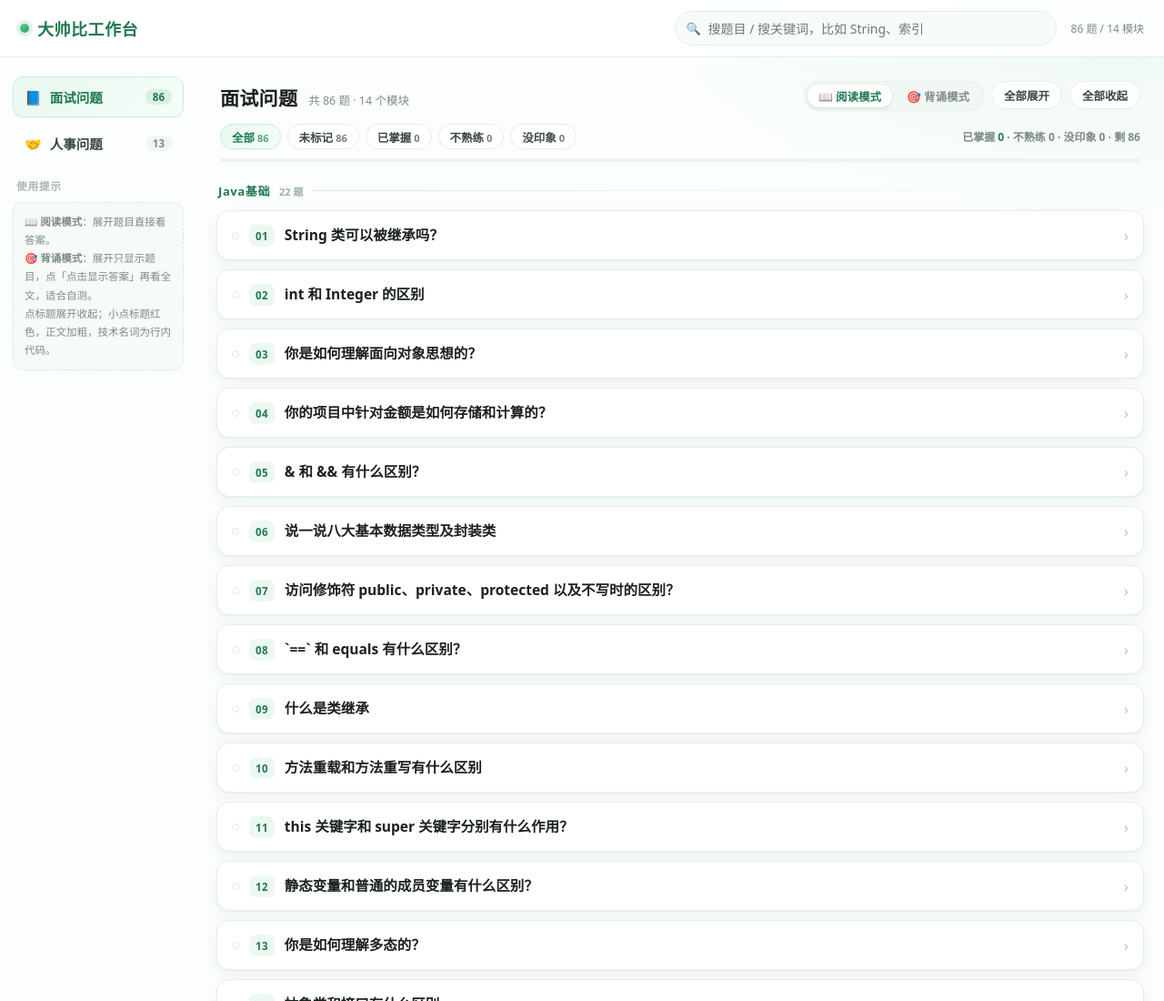
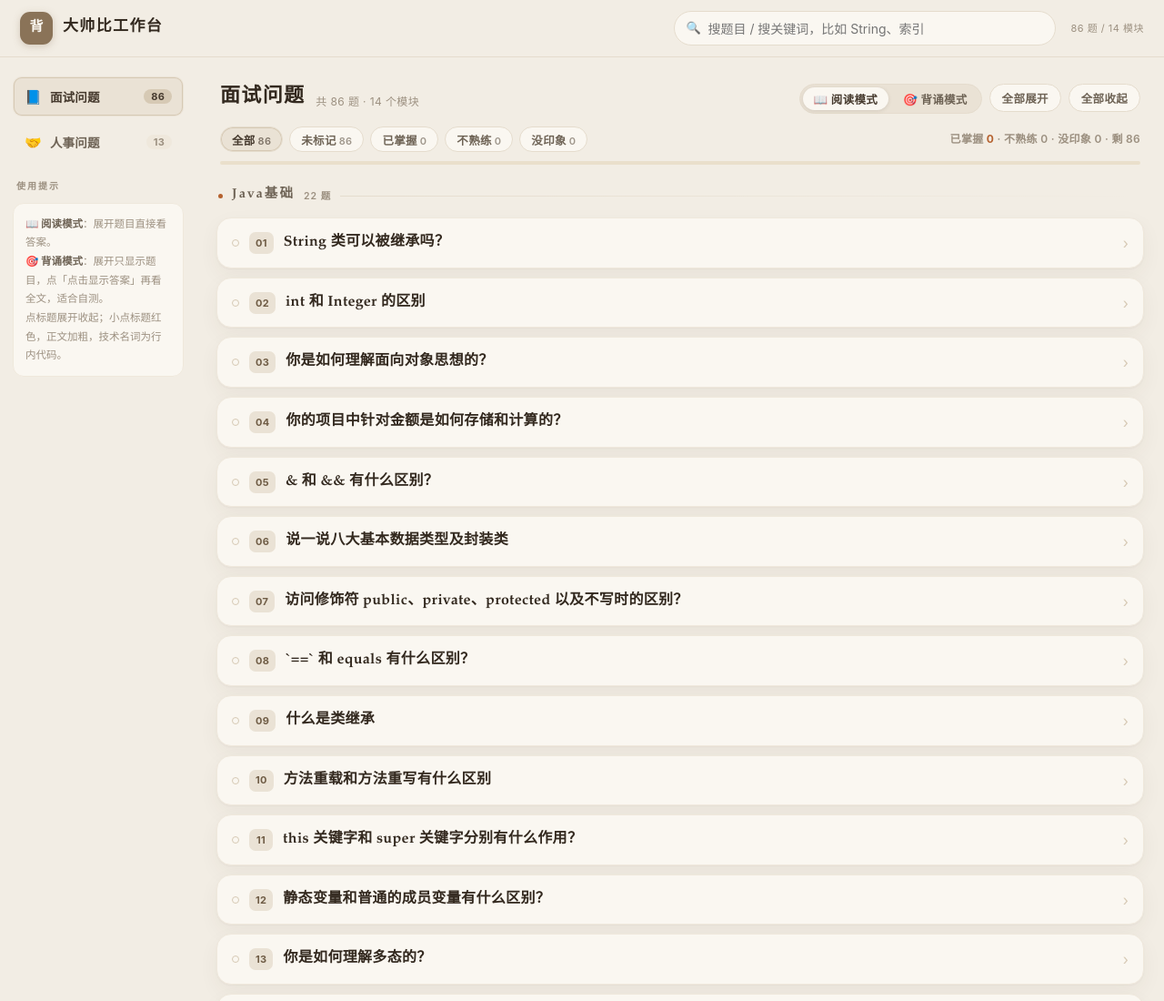
Before and after one commit to hualiqiogn/workbench, a plain HTML site: page index.html in a window 1280 px wide. Shown: the top 1100 px of the page at 91% size. Drawn offline with Linux system fonts and the light colour scheme.

Commit message:
update index.html

```diff
--- a/index.html
+++ b/index.html
@@ -3,70 +3,81 @@
 <head>
 <meta charset="UTF-8">
 <meta name="viewport" content="width=device-width, initial-scale=1.0, viewport-fit=cover">
-<meta name="theme-color" content="#f6fbf8">
+<meta name="theme-color" content="#F2EDE4">
 <link rel="manifest" href="manifest.json">
 <link rel="apple-touch-icon" href="icons/icon-192.png">
 <link rel="icon" href="icons/icon-192.png">
 <title>大帅比工作台</title>
 <style>
 :root{
-  --green:#2f9e68;
-  --green-d:#1f7a4f;
-  --ink:#1b211e;
-  --ink-2:#3a4740;
-  --muted:#7c8b83;
-  --line:#e3efe8;
-  --card:#ffffff;
-  --red:#cf3f3f;
-  --code-bg:#eaf2fd;
-  --code-fg:#1a5fa8;
-  --radius:14px;
-  --shadow:0 1px 2px rgba(24,64,44,.04), 0 6px 18px rgba(24,64,44,.05);
+  --oat:#F2EDE4;
+  --cream:#FAF7F1;
+  --sand:#EAE2D5;
+  --clay:#D6C9B4;
+  --ink:#33291F;
+  --ink-2:#6E6355;
+  --muted:#9C9080;
+  --line:#E5DCCD;
+  --line-soft:#EFE8DC;
+  --viz:#B5622F;
+  --crimson:#A6503C;
+  --amber:#B08A4A;
+  --olive:#77805C;
+  --cocoa:#463A2E;
+  --umber:#8A7358;
+  --umber-d:#6F5C45;
+  --code-bg:#EFE7D8;
+  --code-fg:#8A5A2B;
+  --radius:16px;
+  --shadow:0 1px 2px rgba(70,58,46,.04), 0 8px 22px rgba(70,58,46,.05);
+  --serif:"Iowan Old Style","Palatino Linotype",Palatino,Georgia,"Source Han Serif SC","Songti SC",STSong,SimSun,serif;
+  --sans:-apple-system,BlinkMacSystemFont,"Segoe UI",Roboto,"Helvetica Neue",Arial,"PingFang SC","Microsoft YaHei",sans-serif;
 }
 *{box-sizing:border-box;-webkit-tap-highlight-color:transparent}
 html,body{margin:0;padding:0}
 body{
-  font-family:"Microsoft YaHei","PingFang SC","Hiragino Sans GB","Source Han Sans SC",system-ui,sans-serif;
+  font-family:var(--sans);
   color:var(--ink);
-  background:
-    radial-gradient(1200px 500px at 12% -10%, #e8f7ee 0%, rgba(232,247,238,0) 62%),
-    radial-gradient(900px 420px at 96% 0%, #eef8f3 0%, rgba(238,248,243,0) 58%),
-    #fbfefc;
+  background:var(--oat);
   min-height:100vh;
   font-size:15px;
+  line-height:1.65;
   -webkit-font-smoothing:antialiased;
 }
 .topbar{
   position:sticky; top:0; z-index:50;
   display:flex; align-items:center; gap:16px;
   padding:12px 22px;
-  background:rgba(255,255,255,.86);
+  background:rgba(242,237,228,.88);
   backdrop-filter:blur(14px);
   border-bottom:1px solid var(--line);
 }
 .brand{
-  display:flex; align-items:center; gap:9px;
-  font-size:18px; font-weight:800; letter-spacing:.5px;
-  color:var(--green-d); white-space:nowrap;
+  display:flex; align-items:center; gap:11px;
+  font-family:var(--serif);
+  font-size:17px; font-weight:700; letter-spacing:.08em;
+  color:var(--ink); white-space:nowrap;
 }
-.brand .dot{
-  width:10px;height:10px;border-radius:50%;
-  background:linear-gradient(135deg,#5ccf95,#2f9e68);
-  box-shadow:0 0 0 4px rgba(47,158,104,.14);
+.brand .sq{
+  width:36px; height:36px; border-radius:11px;
+  background:var(--umber); color:#FBF8F2;
+  display:flex; align-items:center; justify-content:center;
+  font-size:15px; letter-spacing:0;
+  box-shadow:0 2px 9px rgba(138,115,88,.3);
 }
 .searchbox{flex:1; max-width:420px; margin-left:auto; position:relative}
 .searchbox input{
   width:100%; height:38px; padding:0 14px 0 36px;
   border:1px solid var(--line); border-radius:999px;
-  background:#f7fbf9; color:var(--ink); font-size:14px;
+  background:var(--cream); color:var(--ink); font-size:14px;
   outline:none; transition:.18s; font-family:inherit;
 }
-.searchbox input:focus{background:#fff;border-color:#b9e2cb;box-shadow:0 0 0 3px rgba(47,158,104,.1)}
+.searchbox input:focus{background:#fff; border-color:var(--clay); box-shadow:0 0 0 3px rgba(138,115,88,.12)}
 .searchbox .ico{
   position:absolute; left:13px; top:50%; transform:translateY(-50%);
   color:var(--muted); font-size:13px; pointer-events:none;
 }
-.topbar .hint{font-size:12px;color:var(--muted);white-space:nowrap}
+.topbar .hint{font-size:11px; color:var(--muted); white-space:nowrap; letter-spacing:.5px}
 
 .layout{display:flex; align-items:flex-start; max-width:1500px; margin:0 auto}
 .sidebar{
@@ -80,125 +91,129 @@ body{
 .nav-item{
   display:flex; align-items:center; gap:9px;
   width:100%; padding:11px 12px;
-  border:1px solid transparent; border-radius:11px;
+  border:1px solid transparent; border-radius:10px;
   background:transparent; cursor:pointer;
-  font-family:inherit; font-size:14.5px; font-weight:700; color:var(--ink-2);
-  text-align:left; transition:.16s;
+  font-family:inherit; font-size:13.5px; font-weight:600; color:var(--ink-2);
+  letter-spacing:.2px; text-align:left; transition:.18s;
 }
-.nav-item:hover{background:#f0f8f3}
+.nav-item:hover{background:var(--sand)}
 .nav-item .ic{font-size:15px}
 .nav-item em{
-  margin-left:auto; font-style:normal; font-size:11.5px; font-weight:700;
-  color:var(--muted); background:#f1f7f3; border-radius:999px; padding:1px 8px;
+  margin-left:auto; font-style:normal; font-size:11px; font-weight:700;
+  color:var(--muted); background:var(--line-soft); border-radius:999px; padding:1px 8px;
 }
 .nav-item.active{
-  background:linear-gradient(135deg,#e9f8ef,#f4fdf8);
-  border-color:#cdebda; color:var(--green-d);
-  box-shadow:0 1px 2px rgba(24,64,44,.04);
+  background:var(--sand); color:var(--cocoa);
+  box-shadow:inset 0 0 0 1px var(--clay);
 }
-.nav-item.active em{background:#d8f0e2;color:var(--green-d)}
-.side-sep{margin:16px 4px 10px; font-size:11.5px; font-weight:700; color:#a7b6ad; letter-spacing:1px}
+.nav-item.active em{background:var(--clay); color:var(--cocoa)}
+.side-sep{margin:18px 4px 10px; font-size:10px; font-weight:600; color:var(--muted); letter-spacing:2px}
 .side-tip{
-  margin-top:8px; padding:11px 12px; border-radius:11px;
-  background:#f6fbf8; border:1px dashed #d9e9e0;
-  font-size:11.5px; line-height:1.75; color:var(--muted);
+  margin-top:8px; padding:12px 13px; border-radius:12px;
+  background:var(--cream); border:1px solid var(--line-soft);
+  font-size:11.5px; line-height:1.8; color:var(--muted);
 }
+.side-tip b{color:var(--ink-2)}
 
 .content{flex:1; min-width:0; padding:16px 22px 80px}
 .view-head{
   display:flex; align-items:flex-end; gap:12px; flex-wrap:wrap;
   padding:10px 4px 14px;
 }
-.view-head h1{margin:0; font-size:21px; font-weight:800; color:var(--ink); letter-spacing:.3px}
-.view-head .sub{font-size:12.5px; color:var(--muted); padding-bottom:3px}
+.view-head h1{
+  margin:0; font-family:var(--serif);
+  font-size:22px; font-weight:700; color:var(--ink); letter-spacing:.06em;
+}
+.view-head .sub{font-size:12px; color:var(--muted); padding-bottom:4px; letter-spacing:.4px}
 .tools{margin-left:auto; display:flex; gap:8px}
 .tbtn{
   height:31px; padding:0 13px; border-radius:999px;
-  border:1px solid var(--line); background:#fff; color:var(--ink-2);
-  font-size:12.5px; font-weight:700; cursor:pointer; font-family:inherit;
-  transition:.15s;
+  border:1px solid var(--line); background:var(--cream); color:var(--ink-2);
+  font-size:12.5px; font-weight:600; cursor:pointer; font-family:inherit;
+  letter-spacing:.3px; transition:.15s;
 }
-.tbtn:hover{border-color:#bfe4d2; color:var(--green-d); background:#f6fcf9}
+.tbtn:hover{border-color:var(--clay); color:var(--cocoa); background:var(--sand)}
 
 .modes{
   display:flex; gap:4px; padding:3px;
-  background:#f1f7f3; border:1px solid var(--line); border-radius:999px;
+  background:var(--sand); border:1px solid var(--line); border-radius:999px;
 }
 .mbtn{
   height:25px; padding:0 12px; border:0; border-radius:999px;
-  background:transparent; color:#7f8f86;
-  font-size:12.5px; font-weight:800; cursor:pointer; font-family:inherit;
-  white-space:nowrap; transition:.16s;
+  background:transparent; color:var(--ink-2);
+  font-size:12.5px; font-weight:600; cursor:pointer; font-family:inherit;
+  white-space:nowrap; letter-spacing:.3px; transition:.16s;
 }
-.mbtn:hover{color:var(--green-d)}
+.mbtn:hover{color:var(--cocoa)}
 .mbtn.on{
-  background:#fff; color:var(--green-d);
-  box-shadow:0 1px 3px rgba(24,64,44,.14);
+  background:var(--cream); color:var(--cocoa);
+  box-shadow:0 1px 4px rgba(70,58,46,.14);
 }
 
 /* ===== 三色标记（背诵用） ===== */
 .marks{display:flex; gap:8px; margin:0 0 12px}
 .mk{
   flex:1; height:33px; border-radius:10px;
-  border:1px solid transparent; background:#f7faf9; color:#7c8b83;
-  font-family:inherit; font-size:13px; font-weight:800; letter-spacing:.3px;
+  border:1px solid transparent; background:var(--sand); color:var(--muted);
+  font-family:inherit; font-size:13px; font-weight:700; letter-spacing:.3px;
   cursor:pointer; transition:.15s;
 }
-.mk-red{background:#fdeeee; color:#c94a4a; border-color:#f7d6d6}
-.mk-yellow{background:#fdf7e8; color:#a9770a; border-color:#f4e2bb}
-.mk-green{background:#eaf8f0; color:#1f7a4f; border-color:#cdebda}
+.mk-red{background:#F3E3DD; color:#A6503C; border-color:#E8CFC5}
+.mk-yellow{background:#F3EBD9; color:#8F6E2E; border-color:#E5D6B4}
+.mk-green{background:#E9EDE0; color:#5C6B3D; border-color:#D4DBBF}
 .mk:hover{transform:translateY(-1px)}
 .mk:active{transform:scale(.98)}
-.mk-red.on{background:#d9534f; border-color:#d9534f; color:#fff; box-shadow:0 2px 9px rgba(217,83,79,.28)}
-.mk-yellow.on{background:#e0a723; border-color:#e0a723; color:#fff; box-shadow:0 2px 9px rgba(224,167,35,.28)}
-.mk-green.on{background:#2f9e68; border-color:#2f9e68; color:#fff; box-shadow:0 2px 9px rgba(47,158,104,.28)}
+.mk-red.on{background:var(--crimson); border-color:var(--crimson); color:#FBF8F2; box-shadow:0 2px 9px rgba(166,80,60,.28)}
+.mk-yellow.on{background:var(--amber); border-color:var(--amber); color:#FBF8F2; box-shadow:0 2px 9px rgba(176,138,74,.28)}
+.mk-green.on{background:var(--olive); border-color:var(--olive); color:#FBF8F2; box-shadow:0 2px 9px rgba(119,128,92,.28)}
 
 .q-dot{
   flex:0 0 auto; width:8px; height:8px; border-radius:50%;
-  margin-top:9px; background:#fff; border:1px solid #dde8f3;
+  margin-top:9px; background:var(--cream); border:1px solid var(--clay);
 }
-.q-dot.red{background:#d9534f; border-color:#d9534f}
-.q-dot.yellow{background:#e0a723; border-color:#e0a723}
-.q-dot.green{background:#2f9e68; border-color:#2f9e68}
+.q-dot.red{background:var(--crimson); border-color:var(--crimson)}
+.q-dot.yellow{background:var(--amber); border-color:var(--amber)}
+.q-dot.green{background:var(--olive); border-color:var(--olive)}
 
 /* ===== 筛选 + 统计 ===== */
 .filters{display:flex; align-items:center; gap:7px; flex-wrap:wrap; padding:0 4px 10px}
 .fchip{
   height:28px; padding:0 12px; border-radius:999px;
-  border:1px solid var(--line); background:#fff; color:var(--ink-2);
-  font-size:12.5px; font-weight:700; font-family:inherit; cursor:pointer; transition:.15s;
+  border:1px solid var(--line); background:var(--cream); color:var(--ink-2);
+  font-size:12.5px; font-weight:600; font-family:inherit; cursor:pointer; letter-spacing:.3px; transition:.15s;
 }
-.fchip:hover{border-color:#bfe4d2; color:var(--green-d)}
+.fchip:hover{border-color:var(--clay); color:var(--cocoa)}
 .fchip.on{
-  background:linear-gradient(135deg,#e9f8ef,#f4fdf8);
-  border-color:#cdebda; color:var(--green-d);
-  box-shadow:0 1px 2px rgba(24,64,44,.05);
+  background:var(--sand); color:var(--cocoa);
+  box-shadow:inset 0 0 0 1px var(--clay);
 }
-.fchip em{font-style:normal; font-size:11px; opacity:.7; margin-left:3px}
-.fstat{margin-left:auto; font-size:12px; font-weight:700; color:var(--muted); white-space:nowrap}
-.fstat b{color:var(--green-d)}
-.fbar{margin:0 4px 8px; height:4px; border-radius:999px; background:#edf3f0; overflow:hidden}
-.fbar i{display:block; height:100%; width:0; border-radius:999px; background:linear-gradient(90deg,#5ccf95,#2f9e68); transition:width .35s ease}
+.fchip em{font-style:normal; font-size:11px; opacity:.65; margin-left:3px}
+.fstat{margin-left:auto; font-size:12px; font-weight:600; color:var(--muted); white-space:nowrap; letter-spacing:.3px}
+.fstat b{color:var(--viz)}
+.fbar{margin:0 4px 8px; height:4px; border-radius:999px; background:#EADFCB; overflow:hidden}
+.fbar i{display:block; height:100%; width:0; border-radius:999px; background:linear-gradient(90deg,#D4884A,#B5622F); transition:width .35s ease}
 
 .mod{
   display:flex; align-items:center; gap:10px;
   margin:22px 2px 12px;
-  font-size:13px; font-weight:800; color:var(--green-d); letter-spacing:.6px;
+  font-family:var(--serif);
+  font-size:14.5px; font-weight:700; color:var(--ink-2); letter-spacing:.14em;
 }
-.mod::after{content:""; flex:1; height:1px; background:linear-gradient(90deg,#d8ecdf,transparent)}
-.mod .cnt{font-size:11px;font-weight:700;color:#9fb1a7;letter-spacing:0}
+.mod::before{content:""; width:5px; height:5px; border-radius:50%; background:var(--viz); flex:0 0 auto}
+.mod::after{content:""; flex:1; height:1px; background:linear-gradient(90deg,var(--line),transparent)}
+.mod .cnt{font-size:10.5px; font-weight:600; color:var(--muted); letter-spacing:1px; font-family:var(--sans)}
 
 .q{
-  background:var(--card);
-  border:1px solid var(--line);
+  background:var(--cream);
+  border:1px solid var(--line-soft);
   border-radius:var(--radius);
   margin-bottom:10px;
   box-shadow:var(--shadow);
   overflow:hidden;
   transition:border-color .18s, box-shadow .18s;
 }
-.q:hover{border-color:#cfe8da}
-.q.open{border-color:#bfe4d2; box-shadow:0 2px 6px rgba(24,64,44,.05), 0 12px 28px rgba(24,64,44,.07)}
+.q:hover{border-color:var(--line)}
+.q.open{border-color:var(--clay); box-shadow:0 2px 6px rgba(70,58,46,.06), 0 14px 30px rgba(70,58,46,.08)}
 .q-head{
   display:flex; align-items:flex-start; gap:11px;
   padding:14px 16px; cursor:pointer; user-select:none;
@@ -206,50 +221,51 @@ body{
 .q-no{
   flex:0 0 auto; min-width:26px; height:24px; padding:0 7px;
   display:inline-flex; align-items:center; justify-content:center;
-  border-radius:7px; background:#eef8f2; color:var(--green-d);
-  font-size:11.5px; font-weight:800; letter-spacing:.3px;
+  border-radius:7px; background:var(--sand); color:var(--umber-d);
+  font-size:11px; font-weight:700; letter-spacing:.3px;
   margin-top:1px;
 }
 .q-title{
-  flex:1; margin:0; font-size:15.5px; line-height:1.6;
-  font-weight:800; color:var(--ink); word-break:break-word;
+  flex:1; margin:0; font-family:var(--serif);
+  font-size:16px; line-height:1.6;
+  font-weight:700; color:var(--ink); word-break:break-word; letter-spacing:.02em;
 }
 .q-chev{
-  flex:0 0 auto; color:#b7c7be; font-size:16px; line-height:1.5;
+  flex:0 0 auto; color:var(--clay); font-size:16px; line-height:1.5;
   transition:transform .22s; margin-top:1px;
 }
-.q.open .q-chev{transform:rotate(90deg); color:var(--green)}
+.q.open .q-chev{transform:rotate(90deg); color:var(--viz)}
 .q-body{display:none; padding:0 16px 16px}
 .q.open .q-body{display:block; animation:fade .22s ease}
-@keyframes fade{from{opacity:0;transform:translateY(-4px)}to{opacity:1;transform:none}}
+@keyframes fade{from{opacity:0; transform:translateY(-4px)} to{opacity:1; transform:none}}
 
 .pt{
   padding:0 0 13px;
   margin-bottom:13px;
-  border-bottom:1px dashed #dde9f7;
+  border-bottom:1px dashed var(--line);
   background:transparent;
 }
 .pt:last-of-type{border-bottom:0; margin-bottom:0; padding-bottom:0}
 .pt-label{
   display:block;
-  font-size:13.5px; font-weight:800;
-  color:var(--red);
+  font-size:13px; font-weight:700;
+  color:var(--crimson);
   letter-spacing:.4px;
   margin-bottom:7px;
 }
 .pt-label:empty{display:none}
 .pt-text{
-  font-size:15px; font-weight:600; color:#111614;
+  font-size:15px; font-weight:600; color:var(--ink);
   line-height:2.05;
   word-break:break-word;
   letter-spacing:.2px;
 }
 
-/* ===== 答案区：整块统一偏白蓝底色 ===== */
+/* ===== 答案区：整块统一暖米底 ===== */
 .ans-wrap{
   position:relative;
-  background:#f5f9fe;
-  border:1px solid #e2ecf9;
+  background:#F5EFE3;
+  border:1px solid var(--line-soft);
   border-radius:12px;
   padding:15px 16px 14px;
 }
@@ -258,8 +274,8 @@ body{
 
 /* 背诵模式：答案整块收起，只留题目 + 一个「点击显示答案」按钮 */
 body.mode-recite .ans-wrap:not(.revealed){
-  background:#fff;
-  border:1px dashed #cfdff2;
+  background:var(--cream);
+  border:1px dashed var(--clay);
   padding:9px 12px;
 }
 body.mode-recite .ans-wrap:not(.revealed) .ans-body{display:none}
@@ -270,9 +286,8 @@ body.mode-recite .ans-wrap:not(.revealed) .ans-mask{
 }
 .ans-mask span{
   padding:8px 18px; border-radius:999px;
-  background:#f0f6fe; border:1px solid #cfe1f6; color:#2b6ea8;
-  font-size:13px; font-weight:800; letter-spacing:.4px;
-  box-shadow:0 1px 6px rgba(40,90,150,.08);
+  background:var(--sand); border:1px solid var(--clay); color:var(--umber-d);
+  font-size:13px; font-weight:700; letter-spacing:.4px;
 }
 .ans-wrap.revealed .ans-mask{display:none !important}
 
@@ -281,7 +296,7 @@ code{
   font-size:.88em;
   background:var(--code-bg);
   color:var(--code-fg);
-  border:1px solid #d8e6f8;
+  border:1px solid var(--line);
   border-radius:5px;
   padding:1px 5px;
   margin:0 1px;
@@ -291,14 +306,18 @@ code{
 
 .q-note{
   margin-top:12px; padding:9px 13px;
-  border-radius:9px; background:#fff; border:1px dashed #dbe7f7;
-  font-size:12.5px; font-weight:600; color:#6d7f76; line-height:1.9;
+  border-radius:9px; background:var(--cream); border:1px dashed var(--clay);
+  font-size:12.5px; font-weight:600; color:var(--ink-2); line-height:1.9;
 }
-.empty{text-align:center; padding:70px 20px; color:var(--muted); font-size:14px; font-weight:600}
+.empty{
+  text-align:center; padding:70px 20px;
+  color:var(--muted); font-size:14px; font-weight:600; letter-spacing:.3px;
+}
 
 @media (max-width:860px){
   .topbar{padding:10px 14px; gap:10px; flex-wrap:wrap}
   .brand{font-size:16px}
+  .brand .sq{width:32px; height:32px; border-radius:10px; font-size:14px}
   .searchbox{max-width:none; order:3; flex:1 1 100%}
   .topbar .hint{display:none}
   .layout{display:block}
@@ -306,26 +325,26 @@ code{
     position:sticky; top:96px; z-index:40;
     width:100%; height:auto; padding:8px 14px;
     display:flex; gap:8px; overflow-x:auto;
-    background:rgba(251,254,252,.94);
+    background:rgba(242,237,228,.94);
     backdrop-filter:blur(10px);
     border-bottom:1px solid var(--line);
   }
   .nav{flex-direction:row; gap:8px}
-  .nav-item{width:auto; padding:8px 14px; border-radius:999px; font-size:13.5px; white-space:nowrap}
+  .nav-item{width:auto; padding:8px 14px; border-radius:999px; font-size:13px; white-space:nowrap}
   .nav-item em{display:none}
   .side-sep,.side-tip{display:none}
   .content{padding:12px 14px 90px}
   .view-head{padding:6px 2px 10px; align-items:center}
-  .view-head h1{font-size:18px}
+  .view-head h1{font-size:19px}
   .tools{width:100%; margin-left:0; gap:8px; flex-wrap:wrap}
   .modes{order:-1}
   .mbtn{height:26px; padding:0 13px}
   .q-head{padding:12px 13px}
-  .q-title{font-size:14.5px}
+  .q-title{font-size:15px}
   .q-body{padding:0 13px 13px}
-  .pt{padding:11px 12px 12px}
+  .pt{padding:11px 12px 12px; padding:0 0 12px}
   .pt-text{font-size:14.5px; line-height:1.95}
-  .pt-label{font-size:13px}
+  .pt-label{font-size:12.5px}
   code{white-space:normal}
 }
 </style>
@@ -333,7 +352,7 @@ code{
 <body>
 
 <header class="topbar">
-  <div class="brand"><span class="dot"></span>大帅比工作台</div>
+  <div class="brand"><span class="sq">背</span>大帅比工作台</div>
   <div class="searchbox">
     <span class="ico">🔍</span>
     <input id="q" type="search" placeholder="搜题目 / 搜关键词，比如 String、索引" autocomplete="off">
```
